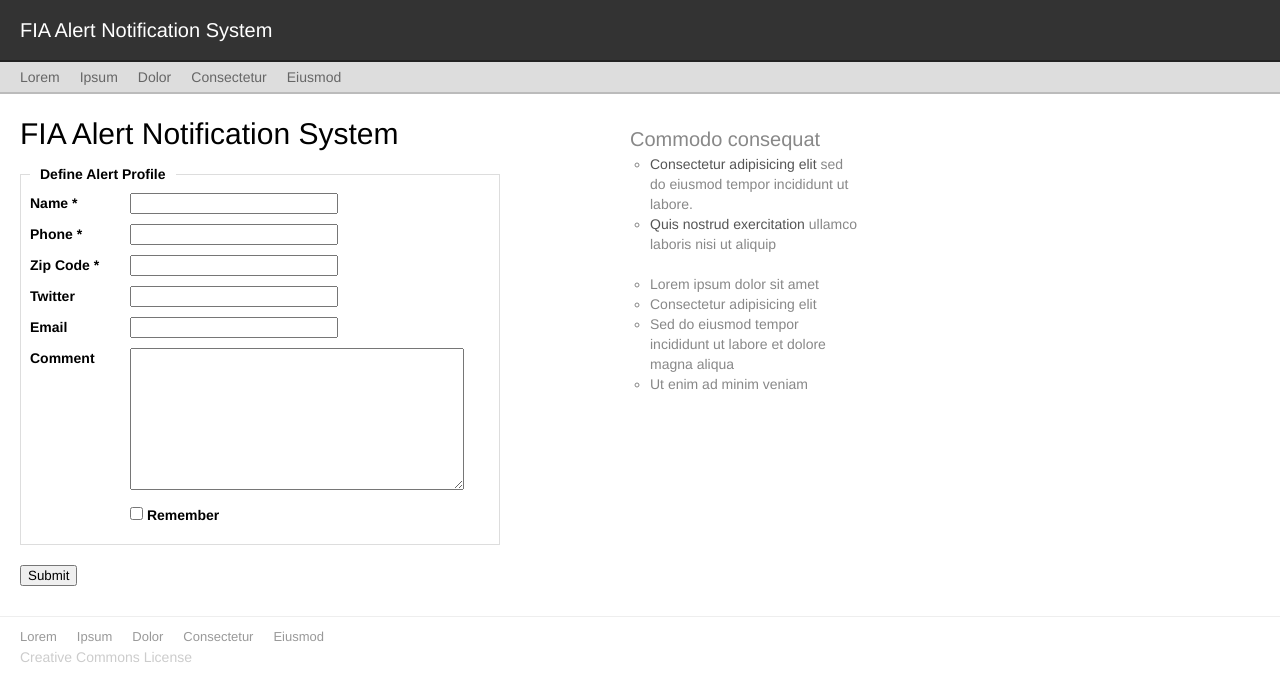
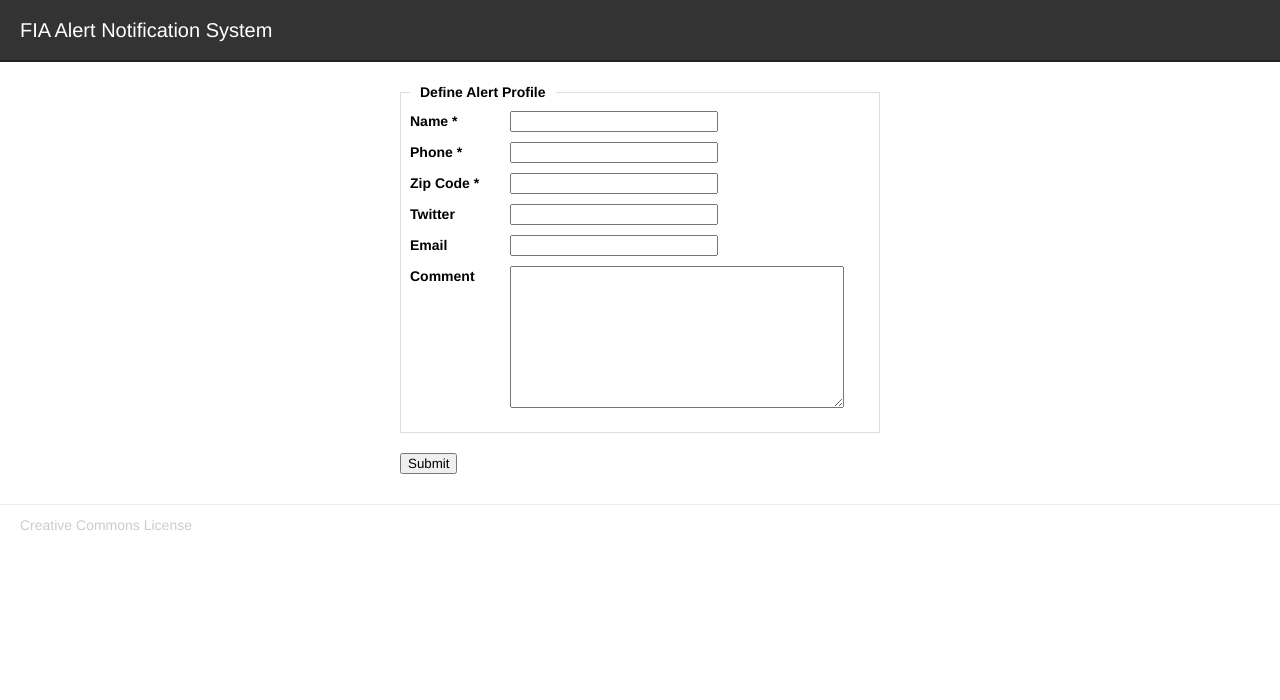
Before and after one commit to fia-hack-for-the-win/fia-hack, a plain HTML site: page index.html in a window 1280 px wide. Drawn offline with nearby package versions, Linux system fonts and the light colour scheme.

Commit message:
strip down html

```diff
--- a/index.html
+++ b/index.html
@@ -17,19 +17,8 @@
     <h1>FIA Alert Notification System</h1>
   </div>
 
-  <div id="navigation">
-    <ul class="tabs">
-      <li><a href="#">Lorem</a></li>
-      <li><a href="#">Ipsum</a></li>
-      <li><a href="#">Dolor</a></li>
-      <li><a href="#">Consectetur</a></li>
-      <li><a href="#">Eiusmod</a></li>
-    </ul>
-  </div>
-
   <div id="body" class="wrapper">
     <div id="introduction">
-      <h2>FIA Alert Notification System</h2>
       <form action="" class="hform">
         <fieldset>
           <legend>Define Alert Profile</legend>
@@ -45,7 +34,6 @@
             <input type="text" name="email" value="" id="email" title="Email"></p>
           <p><label>Comment</label>
             <textarea name="comment" rows="8" cols="40" id="comment"></textarea></p>
-          <p class="checkbox"><input type="checkbox" name="remember" value="" id="remember"> <label>Remember</label></p>
         </fieldset>
 
         <p><input type="submit" name="submit" value="Submit" class="button"></p>
@@ -53,31 +41,10 @@
 
       <div><h3 class="responseText"></h3></div>
     </div>
-    <div id="resources">
-      <h3>Commodo consequat</h3>
-      <ul>
-        <li><a href="#">Consectetur adipisicing elit</a> sed do eiusmod tempor incididunt ut labore.</li>
-        <li><a href="#">Quis nostrud exercitation</a> ullamco laboris nisi ut aliquip</li>
-      </ul>
 
-      <ul>
-        <li>Lorem ipsum dolor sit amet</li>
-        <li>Consectetur adipisicing elit</li>
-        <li>Sed do eiusmod tempor incididunt ut labore et dolore magna aliqua</li>
-        <li>Ut enim ad minim veniam</li>
-      </ul>
-    </div>
   </div>
 
   <div id="footer">
-    <ul class="tabs">
-      <li><a href="#">Lorem</a></li>
-      <li><a href="#">Ipsum</a></li>
-      <li><a href="#">Dolor</a></li>
-      <li><a href="#">Consectetur</a></li>
-      <li><a href="#">Eiusmod</a></li>
-    </ul>
-
     <p class="quiet"><small>Creative Commons License</small></p>
   </div>
 </div>
--- a/stylesheets/screen.css
+++ b/stylesheets/screen.css
@@ -21,7 +21,7 @@
 #body { padding: 20px; }
 
 /* INTRODUCTION */
-#introduction { float: left; width: 480px; margin-right: 130px; }
+#introduction { width: 480px; margin: 0 auto; }
 
 /* RESOURCES */
 #resources { float: left; margin-top: 10px; width: 230px; }
```
